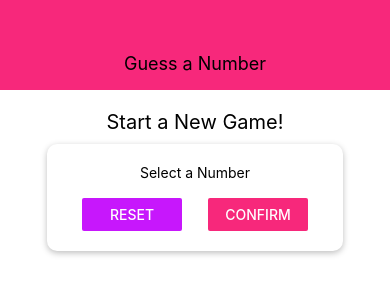
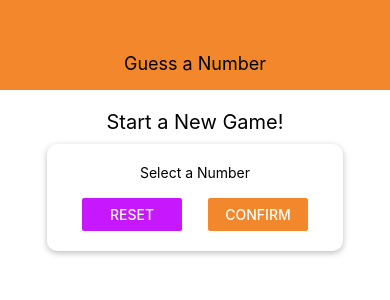
Before and after one commit to ThangLeQuoc/rn-second-app, a React Native app: screen / in a window 390 px wide. Shown: the top 300 px of the page. Built offline with nearby package versions, Linux system fonts and the light colour scheme.

Commit message:
Refactor color as constant

```diff
--- a/components/Header.js
+++ b/components/Header.js
@@ -1,5 +1,6 @@
 import React from 'react';
 import { View, Text, StyleSheet } from 'react-native'
+import Colors from '../constants/colors'
 
 const Header = props => {
 	return (
@@ -14,7 +15,7 @@
 		width: '100%',
 		height: 90,
 		paddingTop: 36,
-		backgroundColor: '#f7287b',
+		backgroundColor: Colors.primary,
 		alignItems: 'center',
 		justifyContent: 'center'
 	},
@@ -25,3 +26,4 @@
 });
 
 export default Header;
+// 4:23
--- /dev/null
+++ b/constants/colors.js
@@ -0,0 +1,4 @@
+export default {
+  primary: '#f2872b',
+  accent: '#c717fc'
+}
--- a/screens/StartGameScreen.js
+++ b/screens/StartGameScreen.js
@@ -1,6 +1,7 @@
 import React from 'react';
 import { View, StyleSheet, Text, TextInput, Button } from 'react-native'
 import Card from '../components/Card'
+import Colors from '../constants/colors';
 
 const StartGameScreen = props => {
   return (
@@ -10,8 +11,8 @@
         <Text>Select a Number</Text>
         <TextInput />
         <View style={styles.buttonContainer}>
-          <View style={styles.button}><Button title="Reset" onPress={() => {}} color="#c717fc" /></View>
-          <View style={styles.button}><Button title="Confirm" onPress={() => {}} color="#f7287b" /></View>
+          <View style={styles.button}><Button title="Reset" onPress={() => {}} color={Colors.accent} /></View>
+          <View style={styles.button}><Button title="Confirm" onPress={() => {}} color={Colors.primary} /></View>
         </View>
       </Card>
     </View>
```
